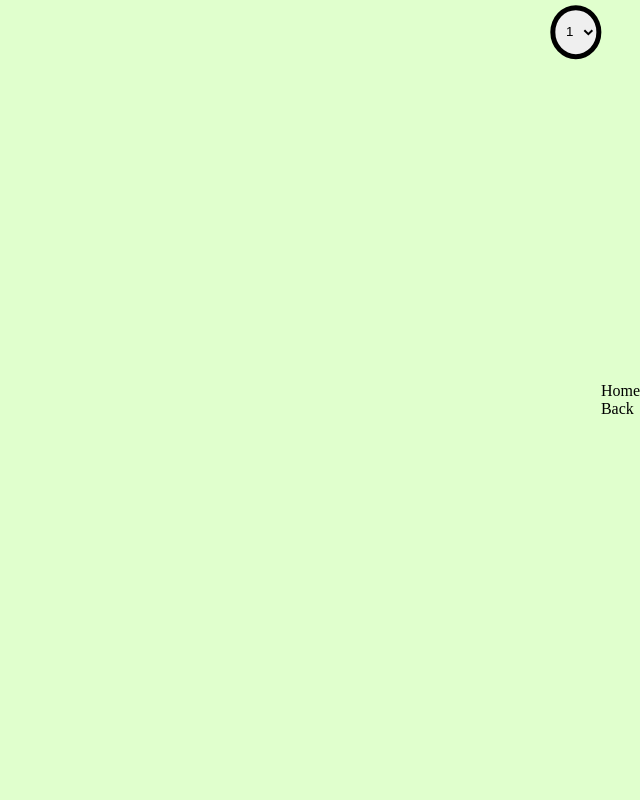
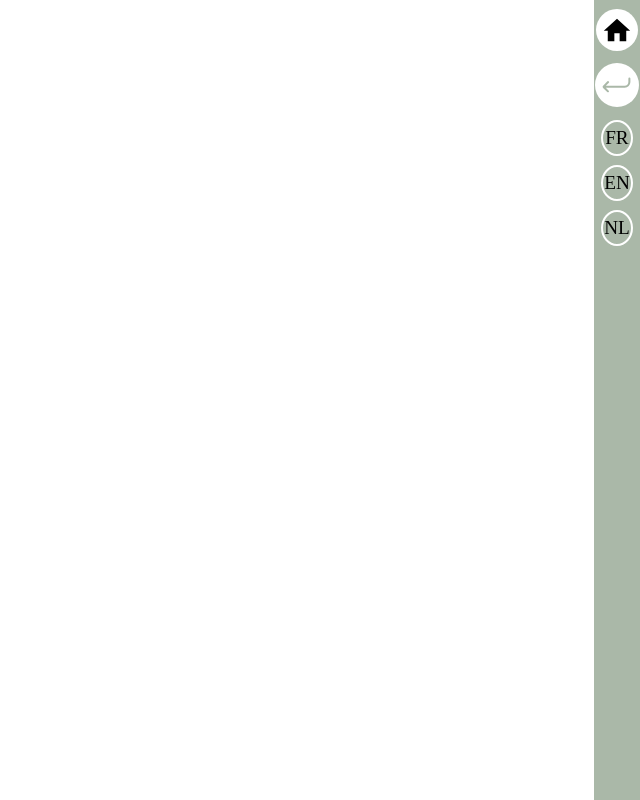
Before and after one commit to PaulDoazan/vaujany-app, a React (Create React App) app: page / in a window 1280 px wide. Shown: the whole page, without its empty margins (640-1280 px from the left). Built offline with nearby package versions, Linux system fonts and the light colour scheme.

Commit message:
Add menu

```diff
--- a/src/App.js
+++ b/src/App.js
@@ -11,8 +11,15 @@ function App() {
   }
 
   const handleNbScreenChange = (e) => {
-    setNbScreen(e.target.value);
+    console.log(e);
+    if (e.key === 'e') {
+      setNbScreen(1);
+    } else if (e.key === 'r') {
+      setNbScreen(4);
+    }
   }
+
+  window.addEventListener('keydown', handleNbScreenChange)
 
   return (
     <>
@@ -22,11 +29,6 @@ function App() {
           return <Frame key={index} id={index} arrLength={arr.length} />
         })}
       </div>
-      <select name="nbScreens" id="nbScreen-select" className='nbScreen__select' onChange={handleNbScreenChange}>
-        <option value="1">1</option>
-        <option value="2">2</option>
-        <option value="4">4</option>
-      </select>
     </>
   )
 }
--- /dev/null
+++ b/src/components/BtnBack.jsx
@@ -0,0 +1,11 @@
+import React from 'react'
+
+export default function BtnBack() {
+    return (
+        <div className="btn__back btn__navigation">
+            <svg xmlns="http://www.w3.org/2000/svg" width="44.004" height="43.998" viewBox="0 0 44.004 43.998">
+                <path id="Soustraction_17" data-name="Soustraction 17" d="M-11658,19215a21.807,21.807,0,0,1-8.562-1.73,21.89,21.89,0,0,1-6.994-4.715,21.93,21.93,0,0,1-4.715-6.992A21.86,21.86,0,0,1-11680,19193a21.863,21.863,0,0,1,1.729-8.564,21.89,21.89,0,0,1,4.715-6.99,21.911,21.911,0,0,1,6.994-4.715A21.855,21.855,0,0,1-11658,19171a21.869,21.869,0,0,1,8.564,1.729,21.873,21.873,0,0,1,7,4.715,21.89,21.89,0,0,1,4.715,6.99A21.863,21.863,0,0,1-11636,19193a21.86,21.86,0,0,1-1.729,8.563,21.887,21.887,0,0,1-4.715,6.992,21.873,21.873,0,0,1-7,4.715A21.822,21.822,0,0,1-11658,19215Zm-8.893-25.914a1,1,0,0,0-.714.293l-4.315,4.3a1.533,1.533,0,0,0-.468,1.113,1.594,1.594,0,0,0,.468,1.133l4.171,4.156a.973.973,0,0,0,.714.295,1.063,1.063,0,0,0,.709-.279l.01-.01a1,1,0,0,0,.294-.715,1.008,1.008,0,0,0-.294-.717l-2.869-2.908h18.937a5.6,5.6,0,0,0,3.988-1.66,5.6,5.6,0,0,0,1.659-3.982v-3.477a1.014,1.014,0,0,0-1.013-1.014,1.017,1.017,0,0,0-1.018,1.014v3.477a3.573,3.573,0,0,1-1.061,2.551,3.6,3.6,0,0,1-2.557,1.066h-18.9l2.971-2.9.01,0a1.009,1.009,0,0,0,.294-.719,1.01,1.01,0,0,0-.294-.719A.992.992,0,0,0-11666.895,19189.084Z" transform="translate(11680.002 -19171)" fill="#fff" />
+            </svg>
+        </div>
+    )
+}
--- /dev/null
+++ b/src/components/BtnHome.jsx
@@ -0,0 +1,16 @@
+import React from 'react'
+
+export default function BtnHome() {
+    return (
+        <div className="btn__home btn__navigation">
+            {/* <svg xmlns="http://www.w3.org/2000/svg" width="42" height="42" viewBox="0 0 42 42">
+                <circle id="Ellipse_47" data-name="Ellipse 47" cx="21" cy="21" r="21" fill="#fff" />
+            </svg> */}
+
+            <svg xmlns="http://www.w3.org/2000/svg" width="42" height="42" viewBox="0 0 42 42">
+                <circle id="Ellipse_47" data-name="Ellipse 47" cx="21" cy="21" r="21" fill="#fff" />
+                <path id="Icon_material-home" data-name="Icon material-home" d="M12.232,24.952V17.028h5.283v7.924h6.6V14.386h3.962L14.874,2.5,1.667,14.386H5.629V24.952Z" transform="translate(6.126 7.273)" fill="#000" />
+            </svg>
+        </div>
+    )
+}
--- /dev/null
+++ b/src/components/BtnLang.jsx
@@ -0,0 +1,9 @@
+import React from 'react'
+
+export default function BtnLang({ lang }) {
+    return (
+        <div className="btn__lang__wrapper btn__navigation">
+            {lang.toUpperCase()}
+        </div>
+    )
+}
--- a/src/components/Frame.jsx
+++ b/src/components/Frame.jsx
@@ -4,7 +4,7 @@ import Menu from './Menu'
 
 export default function Frame({ id, arrLength }) {
     const [currentGame, setCurrentGame] = useState(null)
-    let fullClass = `frame frame__${id} bg__color__${id + 1}`
+    let fullClass = `frame frame__${id}`
     if (arrLength === 4 && id < arrLength / 2) {
         fullClass += ' frame__reverse'
     } else if (arrLength === 2 && id === 0) {
--- a/src/components/Menu.jsx
+++ b/src/components/Menu.jsx
@@ -1,10 +1,16 @@
 import React from 'react'
+import BtnLang from './BtnLang'
+import BtnHome from './BtnHome'
+import BtnBack from './BtnBack'
 
 export default function Menu() {
     return (
         <div className="menu__container">
-            <div className="btn__home">Home</div>
-            <div className="btn__back">Back</div>
+            <BtnHome />
+            <BtnBack />
+            <BtnLang lang={"fr"} />
+            <BtnLang lang={"en"} />
+            <BtnLang lang={"nl"} />
         </div>
     )
 }
--- a/src/styles/base/base.scss
+++ b/src/styles/base/base.scss
@@ -6,32 +6,6 @@ body {
   code {
     font-family: source-code-pro, Menlo, Monaco, Consolas, 'Courier New',
       monospace;
-  }
-
-  .bg__color__1 {
-    background: #e0ffcd;
-  }
-
-  .bg__color__2 {
-    background: #fdffcd;
-  }
-
-  .bg__color__3 {
-    background: #ffebbb;
-  }
-
-  .bg__color__4 {
-    background: #ffcab0;
-  }
-
-  .nbScreen__select {
-    position: absolute;
-    top: 4vh;
-    right: 1vw;
-    border: 5px solid black;
-    border-radius: 50%;
-    padding: 1em 0.5em;
-    transform: translate(-50%, -50%);
   }
 
   .screens__container__1 {
--- /dev/null
+++ b/src/styles/base/reset.scss
@@ -0,0 +1,45 @@
+html, body, div, span, applet, object, iframe,
+h1, h2, h3, h4, h5, h6, p, blockquote, pre,
+a, abbr, acronym, address, big, cite, code,
+del, dfn, em, img, ins, kbd, q, s, samp,
+small, strike, strong, sub, sup, tt, var,
+b, u, i, center,
+dl, dt, dd, ol, ul, li,
+fieldset, form, label, legend,
+table, caption, tbody, tfoot, thead, tr, th, td,
+article, aside, canvas, details, embed,
+figure, figcaption, footer, header, hgroup,
+menu, nav, output, ruby, section, summary,
+time, mark, audio, video {
+	margin: 0;
+	padding: 0;
+	border: 0;
+	font-size: 100%;
+	font: inherit;
+	vertical-align: baseline;
+}
+/* HTML5 display-role reset for older browsers */
+article, aside, details, figcaption, figure,
+footer, header, hgroup, menu, nav, section {
+	display: block;
+}
+body {
+	line-height: 1;
+}
+
+ol, ul {
+	list-style: none;
+}
+
+blockquote, q {
+	quotes: none;
+}
+blockquote:before, blockquote:after,
+q:before, q:after {
+	content: '';
+	content: none;
+}
+table {
+	border-collapse: collapse;
+	border-spacing: 0;
+}
--- a/src/styles/layout/navigation.scss
+++ b/src/styles/layout/navigation.scss
@@ -1,8 +1,30 @@
 .menu__wrapper {
     position: absolute;
+    width: 3.6%;
     right: 0;
+    height: 100%;
+}
+
+.menu__container {
+    width: 100%;
     height: 100%;
     display: flex;
     flex-direction: column;
+    align-items: center;
+    background-color: $color-green-spring;
+}
+
+.btn__navigation {
+    margin-top: 20%;
+}
+
+.btn__lang__wrapper {
+    width: 61%;
+    height: 4%;
+    font-size: 120%;
+    border: 2px solid white;
+    border-radius: 50%;
+    display: flex;
     justify-content: center;
+    align-items: center;
 }
--- a/src/styles/main.scss
+++ b/src/styles/main.scss
@@ -1,2 +1,6 @@
+@import './base/reset';
+
+@import './utils/variables';
+
 @import './base/base';
 @import './layout/navigation';
--- /dev/null
+++ b/src/styles/utils/variables.scss
@@ -0,0 +1,2 @@
+$color-white: #fff;
+$color-green-spring: #AAB8A8;
```
